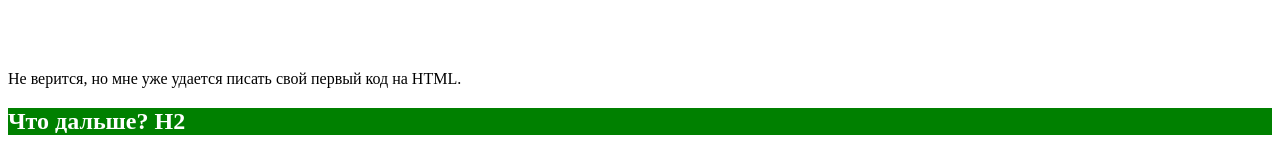
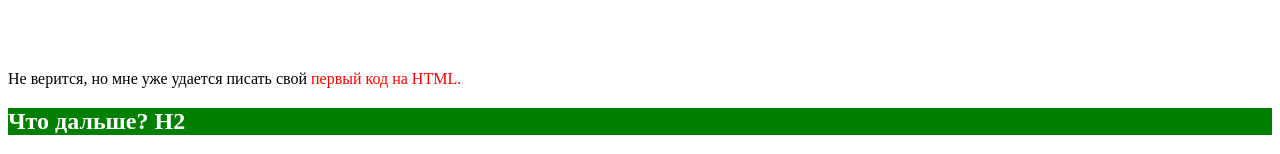
Before and after one commit to rockuro/wayupHW, a plain HTML site: page index.html in a window 1280 px wide. Shown: the part 245-399 px from the top of the page. Drawn offline with Linux system fonts and the light colour scheme.

Commit message:
Add files via upload

```diff
--- a/index.html
+++ b/index.html
@@ -19,7 +19,7 @@
 
     <div class="main">
         <p>
-            Не верится, но мне уже удается писать свой первый код на HTML.
+            Не верится, но мне уже удается писать свой <span>первый код на HTML.</span>
         </p>
         <h2>Что дальше? H2</h2>
         <p>
```
